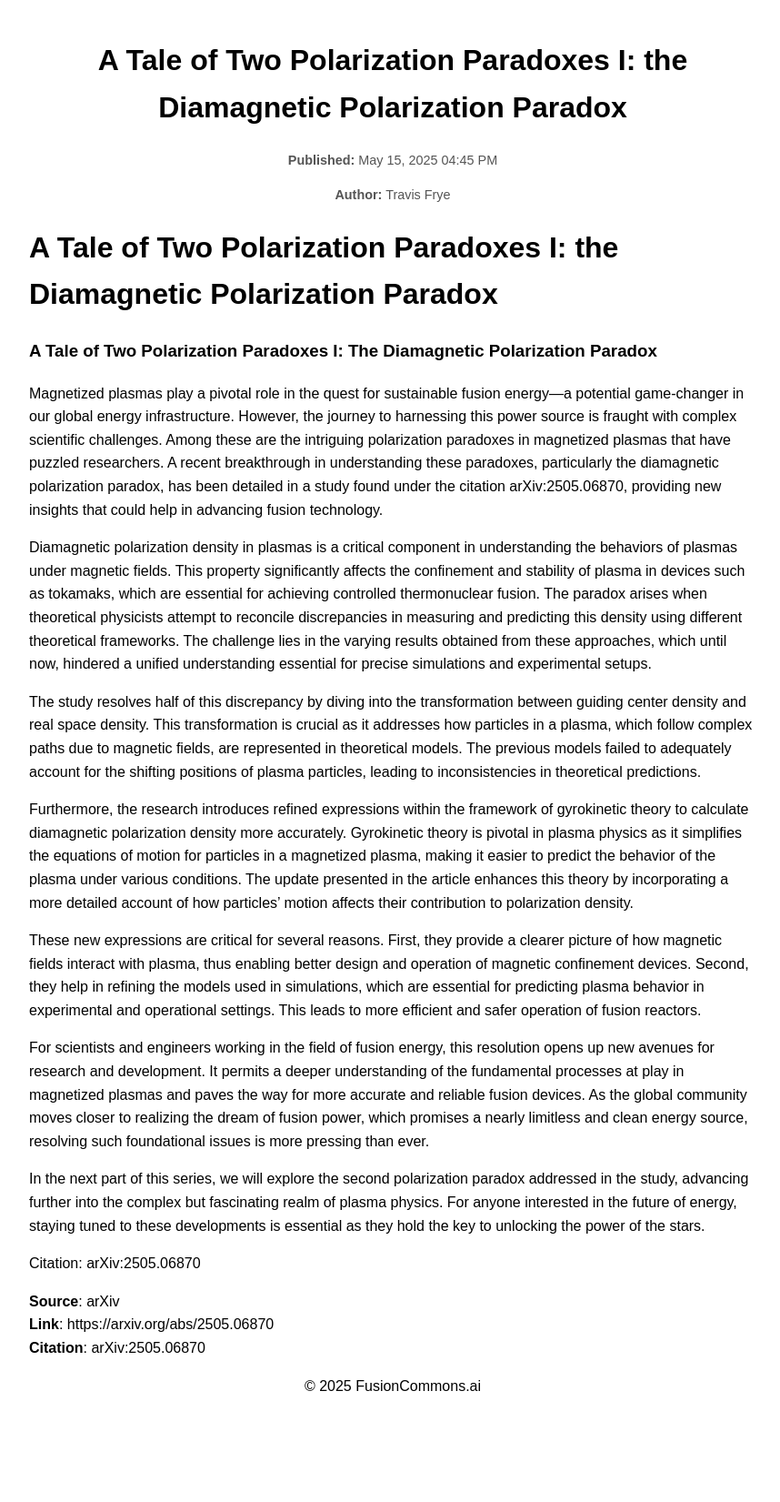
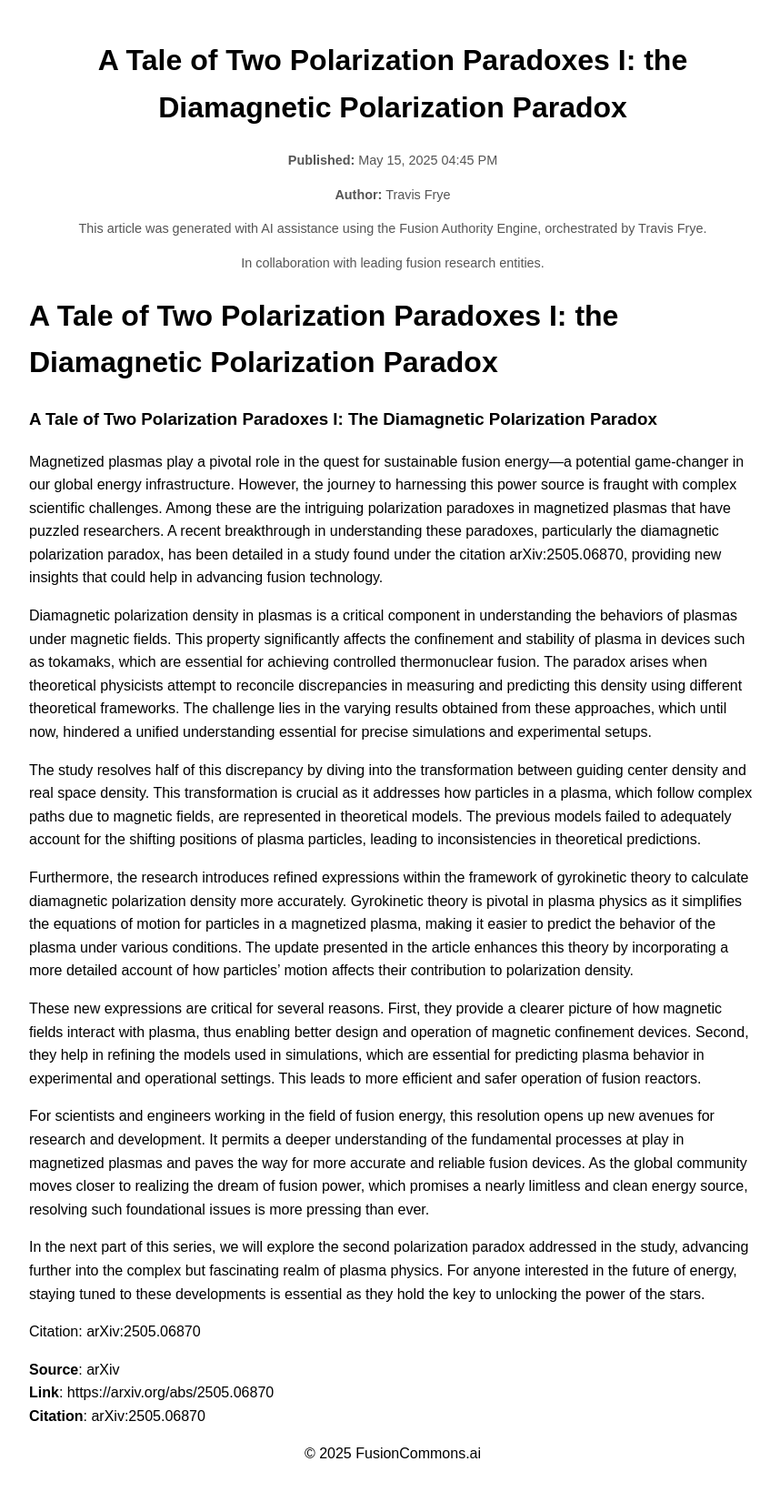
Before and after one commit to hyperpoint/hyperpoint.github.io, a Jekyll site: the page built from _posts/2025-05-01-ddf13f916022890dd600c93904af5627-a-tale-of-two-polarization-paradoxes-i-the-diamagnetic-polarization-paradox.md, in a window 1280 px wide. Shown: the whole page at 91% size, without its empty margins (208-1066 px from the left). Built offline with Jekyll 4.4.1, drawn with Linux system fonts in a browser that asks for light colours; before the commit the page ends 1576 px from its top, so only the background shows below that.

Commit message:
Update _config.yml

```diff
--- a/_config.yml
+++ b/_config.yml
@@ -1,3 +1,53 @@
+# Site settings
+title: FusionCommons.ai Blog
+description: Your daily source for fusion energy breakthroughs, curated insights, and community updates.
+baseurl: ""  # Leave empty for GitHub Pages root deployment
+url: "https://hyperpoint.github.io"  # The base URL of the site
+author: Travis Frye
+logo: "/assets/images/fusioncommons-logo.png"  # Placeholder for a logo (to be added)
+favicon: "/assets/images/favicon.ico"  # Placeholder for a favicon (to be added)
+
+# Theme settings
 theme: jekyll-theme-minimal
-title: Fusion News Blog
-description: A blog for fusion energy news and updates
+show_downloads: false  # Disable download links (not relevant for a blog)
+
+# Build settings
+markdown: kramdown
+permalink: /posts/:year/:month/:day/:title/
+
+# Default settings for posts
+defaults:
+  - scope:
+      path: "_posts"
+      type: "posts"
+    values:
+      layout: "post"
+      author: "Travis Frye"
+      note: "This article was generated with AI assistance using the Fusion Authority Engine, orchestrated by Travis Frye."
+      collaboration: "In collaboration with leading fusion research entities."
+
+# Navigation settings
+header_pages:
+  - index.md
+  - blog.md
+
+# SEO and social settings
+twitter_username: FusionCommonsAI  # Placeholder (to be set up)
+github_username: hyperpoint
+linkedin_username: fusioncommonsai  # Placeholder (to be set up)
+
+# Pagination (optional, for better navigation)
+paginate: 5
+paginate_path: "/blog/page:num/"
+
+# Category settings (for better organization)
+collections:
+  categories:
+    output: true
+    permalink: /category/:name/
+
+# Plugins (for additional functionality)
+plugins:
+  - jekyll-feed
+  - jekyll-seo-tag
+  - jekyll-paginate
```
